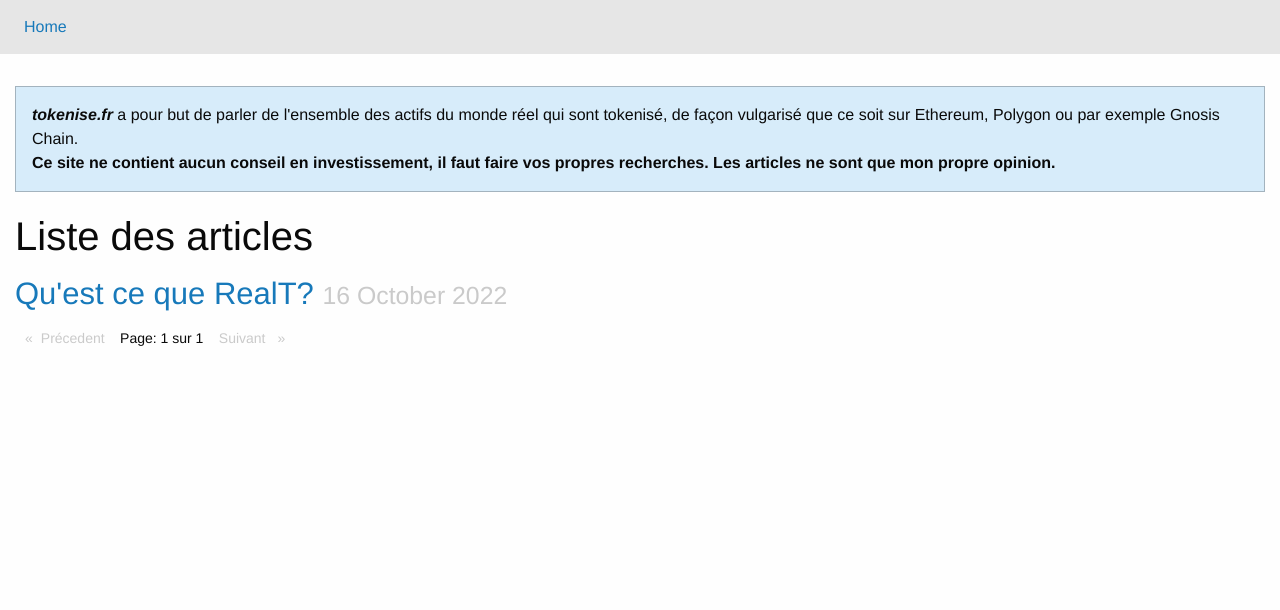
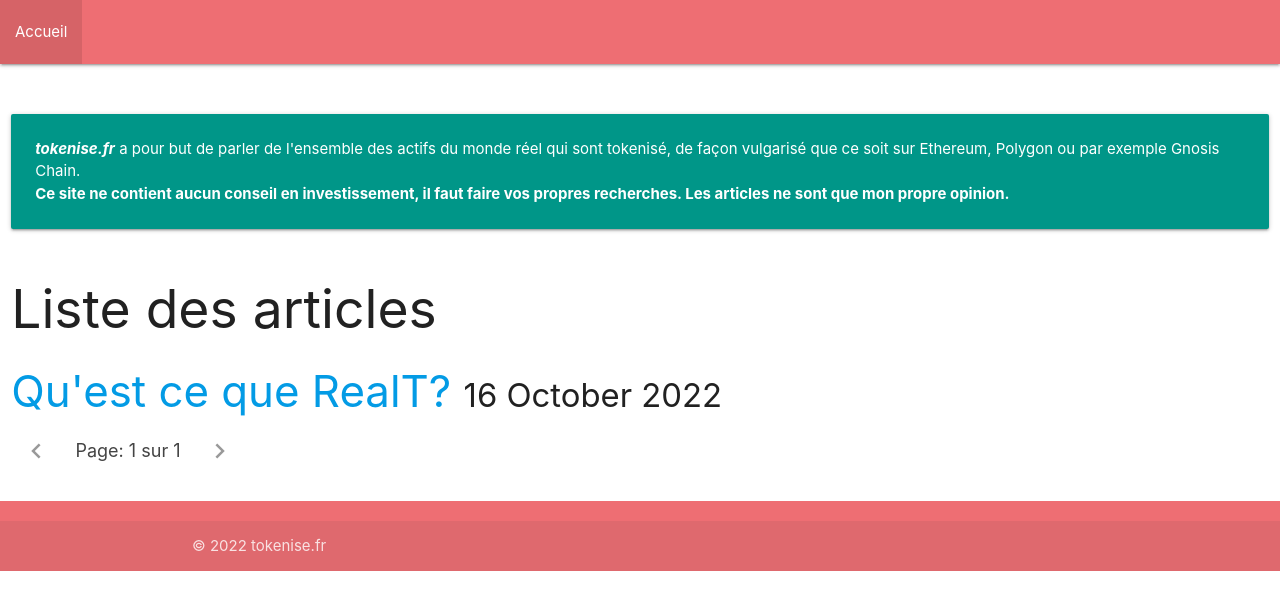
Before and after one commit to minus78/minus78.github.io, a Jekyll site: the page built from index.html, in a window 1280 px wide. Shown: the top 610 px of the page. Built offline with Jekyll 4.4.1, drawn with Linux system fonts in a browser that asks for light colours; nearby versions of some CDN libraries; the list of posts is cut into pages by our own code.

Commit message:
materilizecss

```diff
--- a/_layouts/default.html
+++ b/_layouts/default.html
@@ -4,29 +4,34 @@
         <meta charset="utf-8">
         <meta name="viewport" content="width=device-width, initial-scale=1">
         <title>{{ page.title }}</title>
-        <link rel="stylesheet" href="https://cdn.jsdelivr.net/npm/foundation-sites@6.7.5/dist/css/foundation.min.css" crossorigin="anonymous">
+        <link href="https://fonts.googleapis.com/icon?family=Material+Icons" rel="stylesheet">
+        <link rel="stylesheet" href="https://cdnjs.cloudflare.com/ajax/libs/materialize/1.0.0/css/materialize.min.css">
     </head>
     <body>
-        <div class="top-bar">
-            <div class="top-bar-left">
-                <ul class="dropdown menu" data-dropdown-menu>
-                    <li><a href="/">Home</a></li>
+        <!-- navbar -->
+        <nav>
+            <ul>
+                <li><a href="/">Accueil</a></li>
             </ul>
-            </div>
-        </div>
-        <br>
-        <div class="grid-container fluid">
-            <div class="grid-x">
-                <div class="cell">
+        </nav>
+        <div class="row">
+            <div class="col s12">
                 <h1>{{ page.title }}</h1>
             </div>
-                <div class="cell">
+            <div class="col s12">
                 <section>
                     {{ content }}
                 </section>
             </div>
         </div>
+
+        <footer class="page-footer">
+            <div class="footer-copyright">
+                <div class="container">
+                © 2022 tokenise.fr
                 </div>
-        <script src="https://cdn.jsdelivr.net/npm/foundation-sites@6.7.5/dist/js/foundation.min.js" crossorigin="anonymous"></script>
+              </div>
+        </footer>
+        <script src="https://cdnjs.cloudflare.com/ajax/libs/materialize/1.0.0/js/materialize.min.js"></script>
     </body>
 </html>
--- a/_layouts/post.html
+++ b/_layouts/post.html
@@ -8,8 +8,8 @@
 <blockquote>
     Catégorie:
     {% for category in page.categories %}
-        <span class="label"> {{ category }}</span>
+        <span class="blue-text">{{ category }}&nbsp;</span>
     {% endfor %}
     <br>
-    {{ page.date }} - Ecrit par {{ page.author | default: "Tokenise" }}
+        {{ page.date }} - Ecrit par <span class="blue-text">{{ page.author | default: "Tokenise" }}</span>
 </blockquote>
--- a/index.html
+++ b/index.html
@@ -2,31 +2,35 @@
 layout: default
 ---
 
-<div class="callout primary">
+<div class="row">
+    <div class="col s12">
+      <div class="card-panel teal">
+        <span class="white-text">
             <i><b>tokenise.fr</b></i> a pour but de parler de l'ensemble des actifs du monde réel qui sont tokenisé, de façon vulgarisé que ce soit sur Ethereum, Polygon ou
             par exemple Gnosis Chain.
             <br><b>Ce site ne contient aucun conseil en investissement, il faut faire vos propres recherches. Les articles ne sont que mon propre opinion.</b>
+        </span>
+      </div>
+    </div>
   </div>
 
 <h2>Liste des articles</h2>
 {%- assign date_format = site.minima.date_format | default: "%-d %B %Y" -%}
 {% for post in paginator.posts %}
-<h3><a href="{{ post.url }}">{{ post.title }}</a> <small>{{ post.date | date: date_format }}</small></h3>
+<h3><a href="{{ post.url }}">{{ post.title }}</a> <small class="hide-on-small-only">{{ post.date | date: date_format }}</small></h3>
 {% endfor %}
 
 <!-- Pagination links -->
-<nav aria-label="Pagination">
 <ul class="pagination">
     {% if paginator.previous_page %}
-            <li class="pagination-previous"><a href="{{ paginator.previous_page_path }}">Précedent <span class="show-for-sr">page</span></a></li>
+        <li class="waves-effect"><a href="{{ paginator.previous_page_path }}"><i class="material-icons">chevron_left</i></a></li>
     {% else %}
-            <li class="pagination-previous disabled">Précedent <span class="show-for-sr">page</span></li>
+        <li class="disabled"><a href="#!"><i class="material-icons">chevron_left</i></a></li>
     {% endif %}
-        <li>Page: {{ paginator.page }} sur {{ paginator.total_pages }}</li>
+    <li class="waves-effect"><a href="#!">Page: {{ paginator.page }} sur {{ paginator.total_pages }}</a></li>
     {% if paginator.next_page %}
-            <li class="pagination-next"><a href="{{ paginator.next_page_path }}" aria-label="Next page">Suivant <span class="show-for-sr">page</span></a></li>
+        <li class="waves-effect"><a href="{{ paginator.next_page_path }}"><i class="material-icons">chevron_right</i></a></li>
     {% else %}
-            <li class="pagination-next disabled"> Suivant <span class="show-for-sr">page</span></li>
+        <li class="disabled"><a href="#!"><i class="material-icons">chevron_right</i></a></li>
     {% endif %}
 </ul>
-</nav>
```
Also changed, not shown: _posts/2022-10-16-RealT.markdown (+6 -3 lines). Lines whose indentation alone changed are shown as unchanged.
